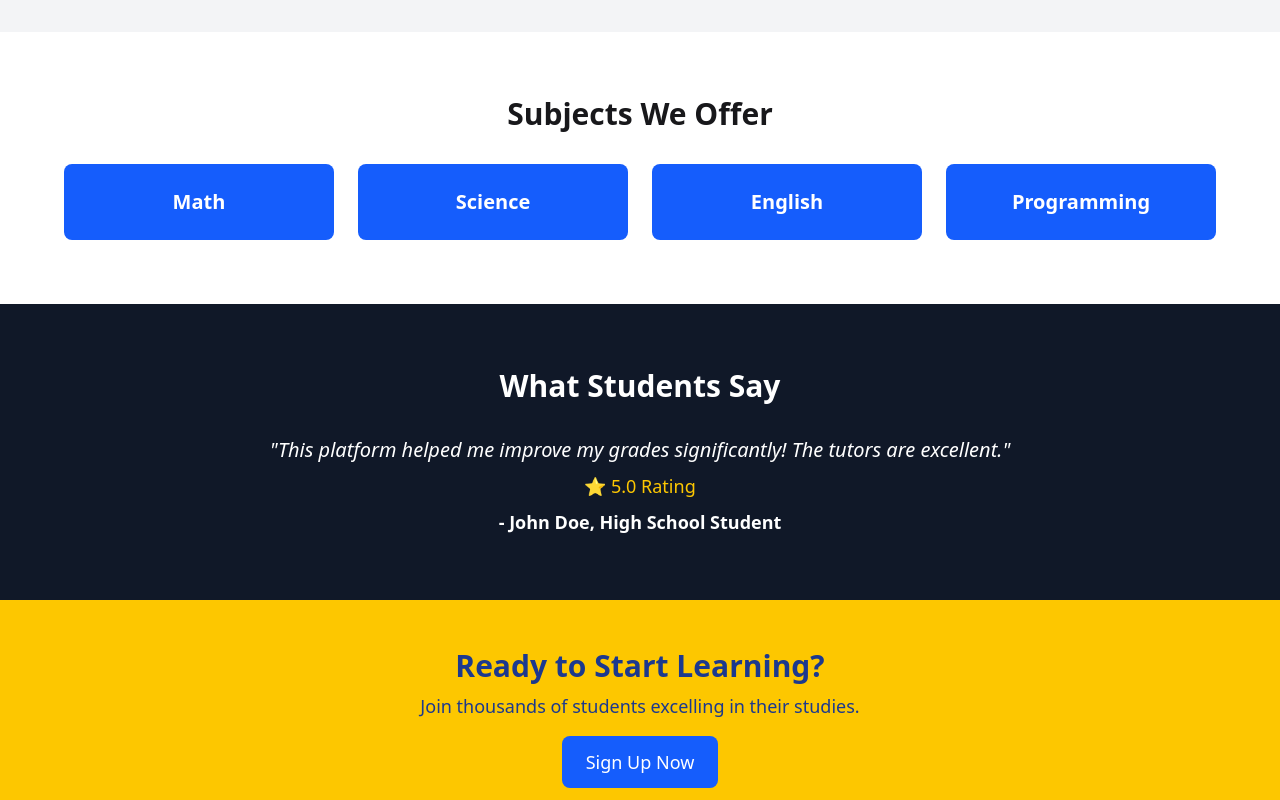
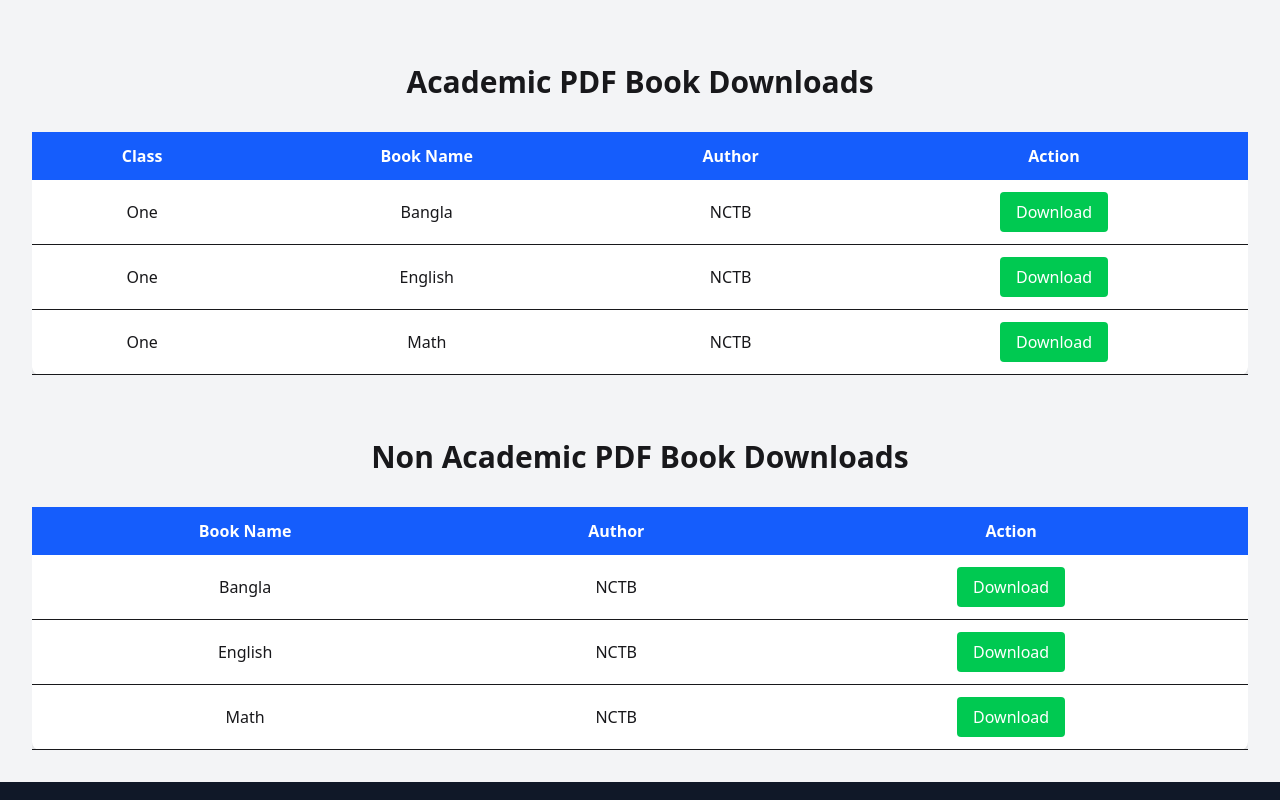
Before and after one commit to developernagor/home-tutor-client, a React (Vite) app: page / in a window 1280 px wide. Shown: the part 840-1640 px from the top of the page. Built offline with nearby package versions, Linux system fonts and the light colour scheme; no server answers.

Commit message:
Added PDF Download Secttion for homepage

```diff
--- a/src/components/HomePage/CoursesAndSubjects.jsx
+++ /dev/null
@@ -1,19 +0,0 @@
-import React from 'react'
-
-function CoursesAndSubjects() {
-  return (
-    <section className="py-16 px-4">
-  <h2 className="text-3xl font-bold text-center mb-8">Subjects We Offer</h2>
-  <div className="grid md:grid-cols-4 gap-6 max-w-6xl mx-auto">
-    {["Math", "Science", "English", "Programming"].map((subject, index) => (
-      <div key={index} className="bg-blue-600 text-white text-center p-6 rounded-lg hover:bg-blue-700 transition">
-        <h3 className="text-xl font-semibold">{subject}</h3>
-      </div>
-    ))}
-  </div>
-</section>
-
-  )
-}
-
-export default CoursesAndSubjects
--- /dev/null
+++ b/src/components/HomePage/DownloadPDF.jsx
@@ -0,0 +1,112 @@
+import React from "react";
+import { Link } from "react-router";
+
+const DownloadPDF = () => {
+
+  const academicBooks = [
+    {
+      class: "One",
+      title: "Bangla",
+      author: "NCTB",
+      pdfUrl: "",
+    },
+    {
+      class: "One",
+      title: "English",
+      author: "NCTB",
+      pdfUrl: "",
+    },
+    {
+      class: "One",
+      title: "Math",
+      author: "NCTB",
+      pdfUrl: "",
+    },
+  ];
+
+
+  const nonAcademicBooks = [
+    {
+      title: "Bangla",
+      author: "NCTB",
+      pdfUrl: "",
+    },
+    {
+      title: "English",
+      author: "NCTB",
+      pdfUrl: "",
+    },
+    {
+      title: "Math",
+      author: "NCTB",
+      pdfUrl: "",
+    },
+  ];
+
+  return (
+    <div>
+      <div className="p-8 bg-gray-100">
+      <h1 className="text-2xl md:text-3xl font-bold mb-8 text-center">Academic PDF Book Downloads</h1>
+      <div className="overflow-x-auto">
+        <table className="min-w-full bg-white rounded-lg shadow-md">
+          <thead>
+            <tr className="bg-blue-600 text-white">
+              <th className="py-1 md:py-3 md:px-6 text-center">Class</th>
+              <th className="py-1 md:py-3 md:px-6 text-center">Book Name</th>
+              <th className="py-1 md:py-3 md:px-6 text-center">Author</th>
+              <th className="py-1 md:py-3 md:px-6 text-center">Action</th>
+            </tr>
+          </thead>
+          <tbody>
+            {academicBooks.map((book, index) => (
+              <tr key={index} className="border-b">
+                <td className="py-1 md:py-3 md:px-6 text-center">{book.class}</td>
+                <td className="py-1 md:py-3 md:px-6 text-center">{book.title}</td>
+                <td className="py-1 md:py-3 md:px-6 text-center">{book.author}</td>
+                <td className="py-1 md:py-3 md:px-6 text-center">
+                  <Link to={book.pdfUrl} target="_blank">
+                  <button className="bg-green-500 hover:bg-green-600 text-white px-2 py-2 md:py-2 md:px-4 rounded">
+                    Download
+                  </button>
+                  </Link>
+                </td>
+              </tr>
+            ))}
+          </tbody>
+        </table>
+      </div>
+    </div>
+    <div className="p-8 bg-gray-100">
+      <h1 className="text-2xl md:text-3xl font-bold mb-8 text-center">Non Academic PDF Book Downloads</h1>
+      <div className="overflow-x-auto">
+        <table className="min-w-full bg-white rounded-lg shadow-md">
+          <thead>
+            <tr className="bg-blue-600 text-white">
+              <th className="py-1 md:py-3 md:px-6 text-center">Book Name</th>
+              <th className="py-1 md:py-3 md:px-6 text-center">Author</th>
+              <th className="py-1 md:py-3 md:px-6 text-center">Action</th>
+            </tr>
+          </thead>
+          <tbody>
+            {nonAcademicBooks.map((book, idx) => (
+              <tr key={idx} className="border-b">
+                <td className="py-1 md:py-3 md:px-6 text-center">{book.title}</td>
+                <td className="py-1 md:py-3 md:px-6 text-center">{book.author}</td>
+                <td className="py-1 md:py-3 md:px-6 text-center">
+                  <Link to={book.pdfUrl} target="_blank">
+                  <button className="bg-green-500 hover:bg-green-600 text-white px-2 py-2 md:py-2 md:px-4 rounded">
+                    Download
+                  </button>
+                  </Link>
+                </td>
+              </tr>
+            ))}
+          </tbody>
+        </table>
+      </div>
+    </div>
+    </div>
+  );
+};
+
+export default DownloadPDF;
--- a/src/components/QuestionsPage/TutorResponsesQuestions.jsx
+++ b/src/components/QuestionsPage/TutorResponsesQuestions.jsx
@@ -30,9 +30,9 @@ function TutorResponsesQuestions() {
     {answer.map((response, index) => (
       <div key={index} className="border p-6 rounded-lg shadow-md flex items-center">
         <div className='w-9/12'>
-        <h3 className="text-lg font-semibold">{response.noteTitle}</h3>
-        <p className="mt-2 font-bold text-blue-600">{response.noteSolution}</p>
-        <p className="text-yellow-500 text-lg mt-2">{response.noteDescription}</p>
+        <h3 className="text-lg font-semibold">Question: {response.noteTitle}</h3>
+        <p className="mt-2 font-bold text-blue-600">Answer: {response.noteSolution}</p>
+        <p className="text-yellow-500 text-lg mt-2">Details: {response.noteDescription}</p>
         </div>
         <div className='w-3/12'>
           <p className='bg-black mb-2 text-white text-center rounded-2xl p-1 text-xs'>{response.noteSubject}</p>
--- a/src/pages/Home/Home.jsx
+++ b/src/pages/Home/Home.jsx
@@ -2,7 +2,7 @@ import React from 'react'
 import Banner from '../../components/HomePage/Banner'
 import FeaturedTutors from '../../components/HomePage/FeaturedTutors'
 import HowItWorks from '../../components/HomePage/HowItWorks'
-import CoursesAndSubjects from '../../components/HomePage/CoursesAndSubjects'
+import DownloadPDF from '../../components/HomePage/DownloadPDF'
 import Testimonial from '../../components/HomePage/Testimonial'
 import CallToAction from '../../components/HomePage/CallToAction'
 
@@ -12,7 +12,7 @@ function Home() {
       <Banner></Banner>
       <FeaturedTutors></FeaturedTutors>
       <HowItWorks></HowItWorks>
-      <CoursesAndSubjects></CoursesAndSubjects>
+      <DownloadPDF></DownloadPDF>
       <Testimonial></Testimonial>
       <CallToAction></CallToAction>
     </div>
```
